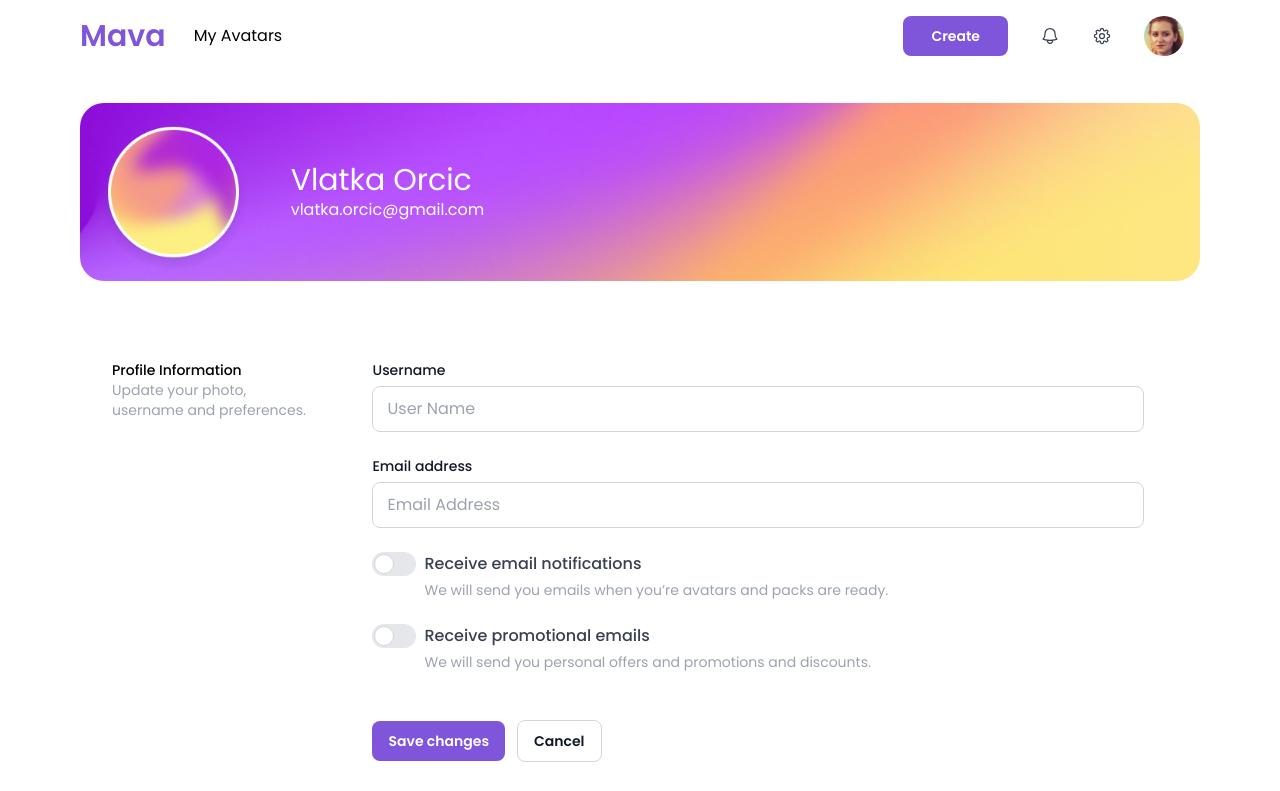
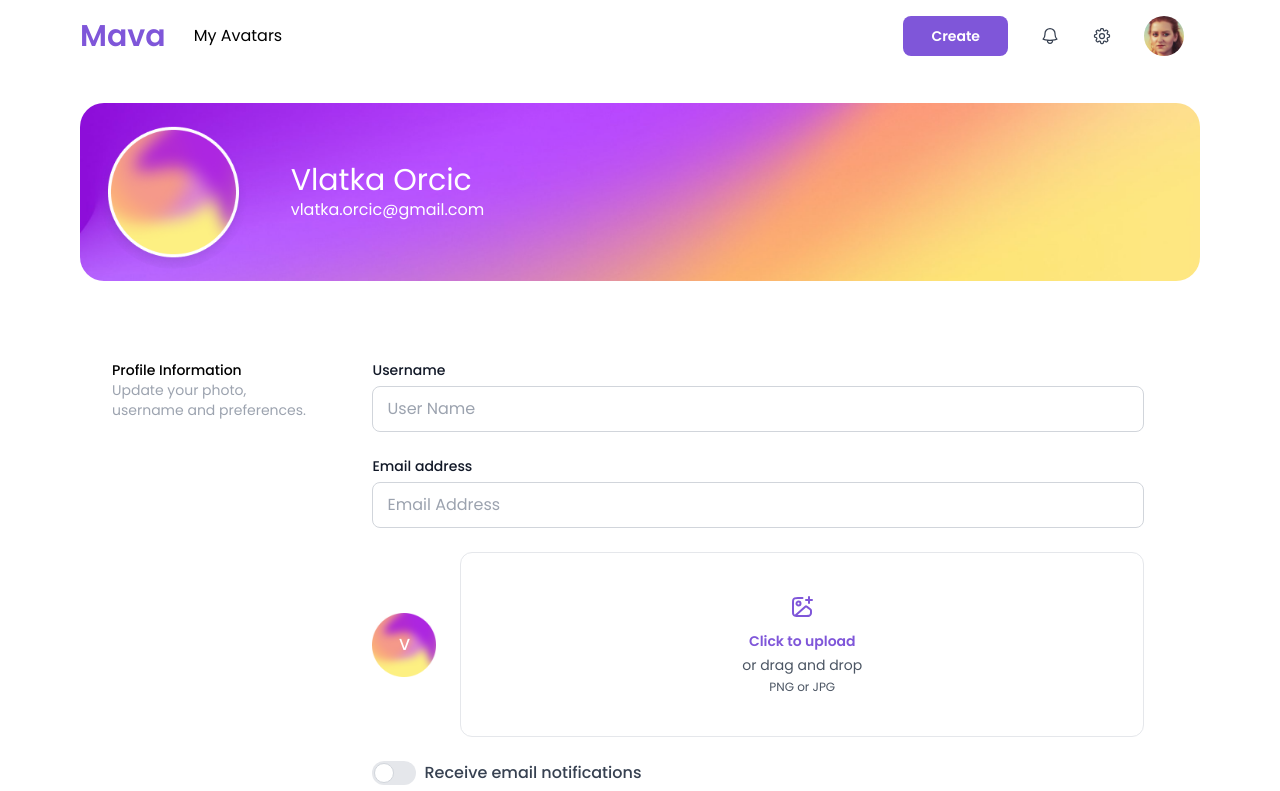
Before and after one commit to brandojesus0624/AI-web-frontend, a React (Create React App) app: page /setting in a window 1280 px wide. Shown: the top 791 px of the page. Built offline with nearby package versions, Linux system fonts and the light colour scheme.

Commit message:
avatar upload section

```diff
--- a/src/components/basic/avatar.js
+++ b/src/components/basic/avatar.js
@@ -1,8 +1,8 @@
 const Avatar = ({image, size, state, username}) => {
   return (
-  <div id="avatar">
+  <div id="avatar" className="mr-6 flex justify-center items-center">
     {!!state ? <img alt="avatar" src={image} width={size} height={size} className="rounded-full" /> :
-    <div className="bg-avatar flex justify-center items-center">{username}</div>
+    <div className="flex justify-center items-center relative text-white font-poppinsMedium" style={{width: size}}><img width={size} height={size} src={require('../../assets/img/avatarPlaceholder.png')} className="absolute -z-10" style={{maxWidth: size}}/>{username?.[0]}</div>
     }
   </div>
   )
--- a/src/components/basic/dropZone.js
+++ b/src/components/basic/dropZone.js
@@ -16,12 +16,12 @@ function Dropzone({ onDrop, accept, open, state }) {
   //   </li>
   // ));
   return (
-    <div>
+    <div className="w-full">
       <div
         {...getRootProps({
           className:
-            `md:w-40 md:h-40 w-32 h-32 border md:px-6 md:py-8 rounded-xl flex justify-center items-center mx-3 my-3
-            ${state === 1 ? "lg:w-[236px] lg:h-[236px]" : "lg:w-[500px] lg:h-[185px]" }`
+            `md:w-40 md:h-40 w-32 h-32 border md:px-6 md:py-8 rounded-xl flex justify-center items-center
+            ${state === 1 ? "lg:w-[236px] lg:h-[236px] mx-3 my-3 " : "lg:w-full lg:h-[185px]" }`
         })}
       >
         <input className="input-zone" {...getInputProps()} />
--- a/src/components/pages/setting.js
+++ b/src/components/pages/setting.js
@@ -1,9 +1,24 @@
-import { useState } from "react";
+import { useCallback, useState } from "react";
 import MainLayout from "../../layout/mainLayout"
+import Dropzone from "../basic/dropZone";
+import cuid from 'cuid'
+import Avatar from "../basic/avatar";
 
 const Setting = () => {
   const [notification, setNotification] = useState(false);
   const [promotionalEmail, setPromotionalEmail] = useState(false);
+  const [image, setImage] = useState();
+
+  const onDrop = useCallback((acceptedFiles) => {
+    acceptedFiles.map((file) => {
+      const reader = new FileReader();
+      reader.onload = function (e) {
+        setImage(e.target.result);
+      };
+      reader.readAsDataURL(file);
+      return file;
+    });
+  }, []);
 
   return (
     <MainLayout>
@@ -51,7 +66,10 @@ const Setting = () => {
                   placeholder="Email Address"
                 />
               </div>
-              <div className="mt-6" id="upload"></div>
+              <div className="mt-6 flex" id="upload">
+                <Avatar image={image} size="64px" state={false} username="Vlatka Orcic"/>
+                <Dropzone onDrop={onDrop} accept={"image/*"} state={0}/>
+              </div>
               <div className="mt-6 flex flex-col" id="setNotification">
                 <label className="inline-flex relative items-center mr-5 cursor-pointer">
                     <input
```
